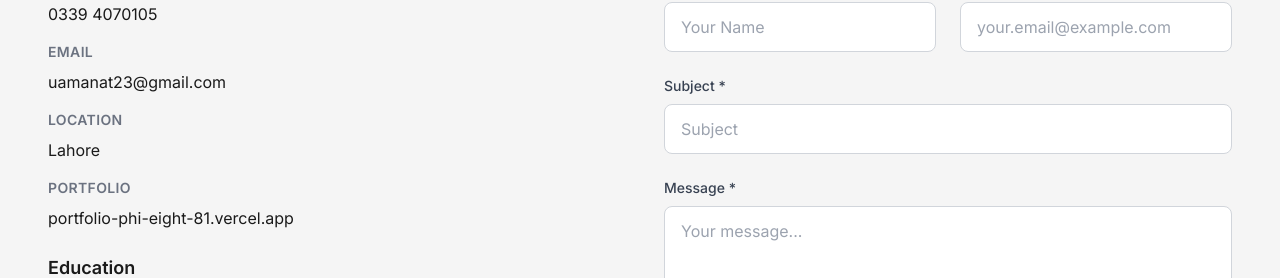
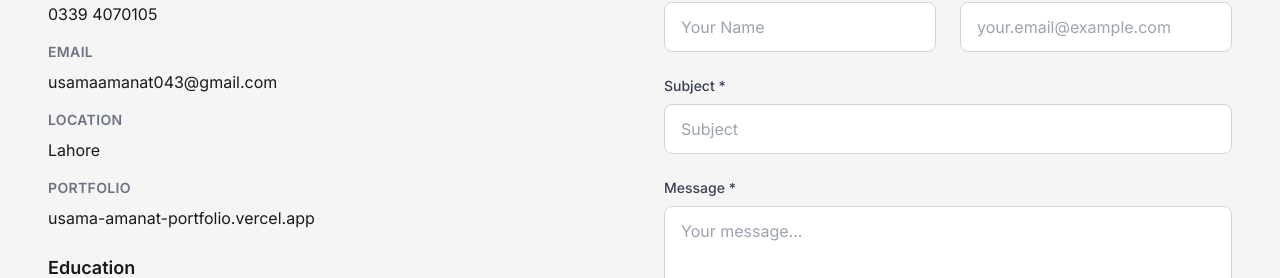
Before and after one commit to codelgc/portfolio, a Next.js app: page / in a window 1280 px wide. Shown: the part 5067-5345 px from the top of the page. Built offline with nearby package versions, Linux system fonts and the light colour scheme; a web font is replaced by a local one.

Commit message:
Update Contact.tsx

```diff
--- a/components/Contact.tsx
+++ b/components/Contact.tsx
@@ -46,10 +46,10 @@ export default function Contact() {
                     Email
                   </h4>
                   <a
-                    href="mailto:uamanat23@gmail.com"
+                    href="mailto:usamaamanat043@gmail.com"
                     className="text-base text-[#1A1A1A] hover:underline"
                   >
-                    uamanat23@gmail.com
+                    usamaamanat043@gmail.com
                   </a>
                 </div>
                 <div>
@@ -70,7 +70,7 @@ export default function Contact() {
                     rel="noopener noreferrer"
                     className="text-base text-[#1A1A1A] hover:underline"
                   >
-                    portfolio-phi-eight-81.vercel.app
+usama-amanat-portfolio.vercel.app
                   </a>
                 </div>
               </div>
```
